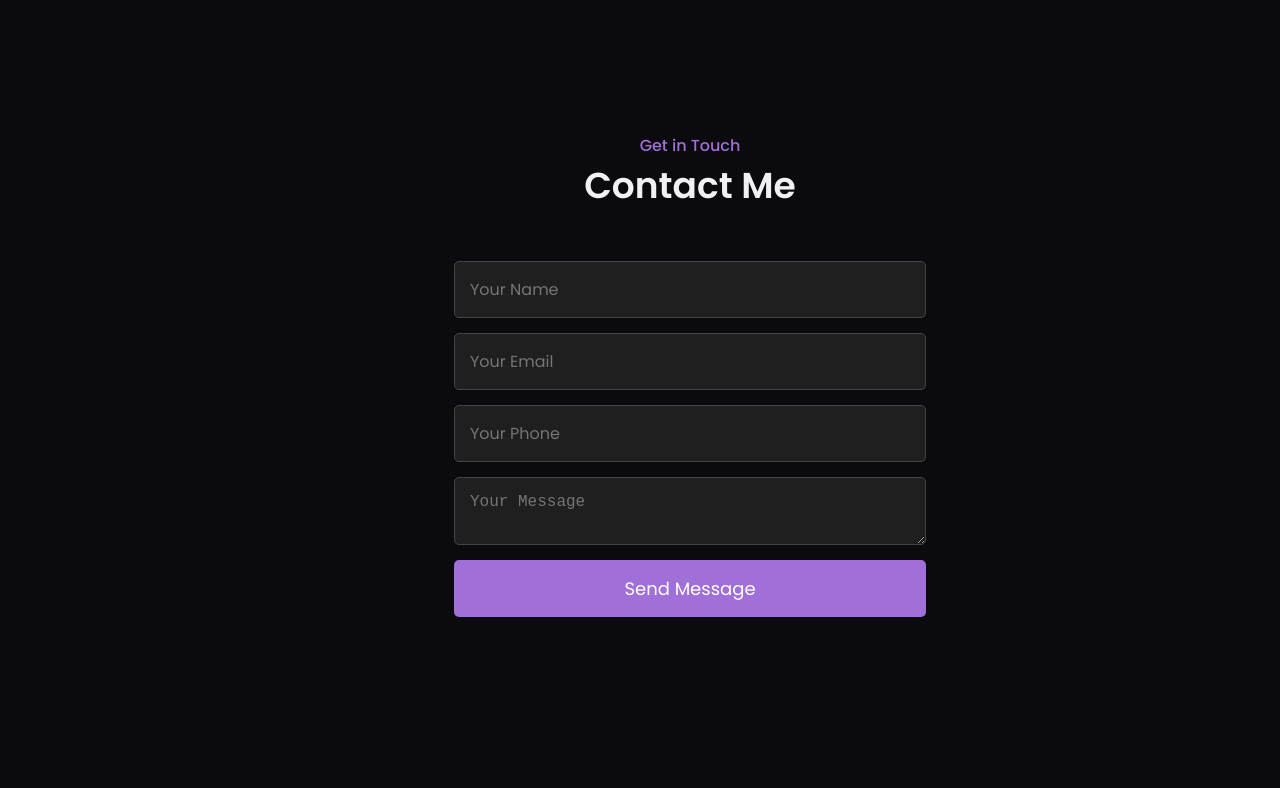
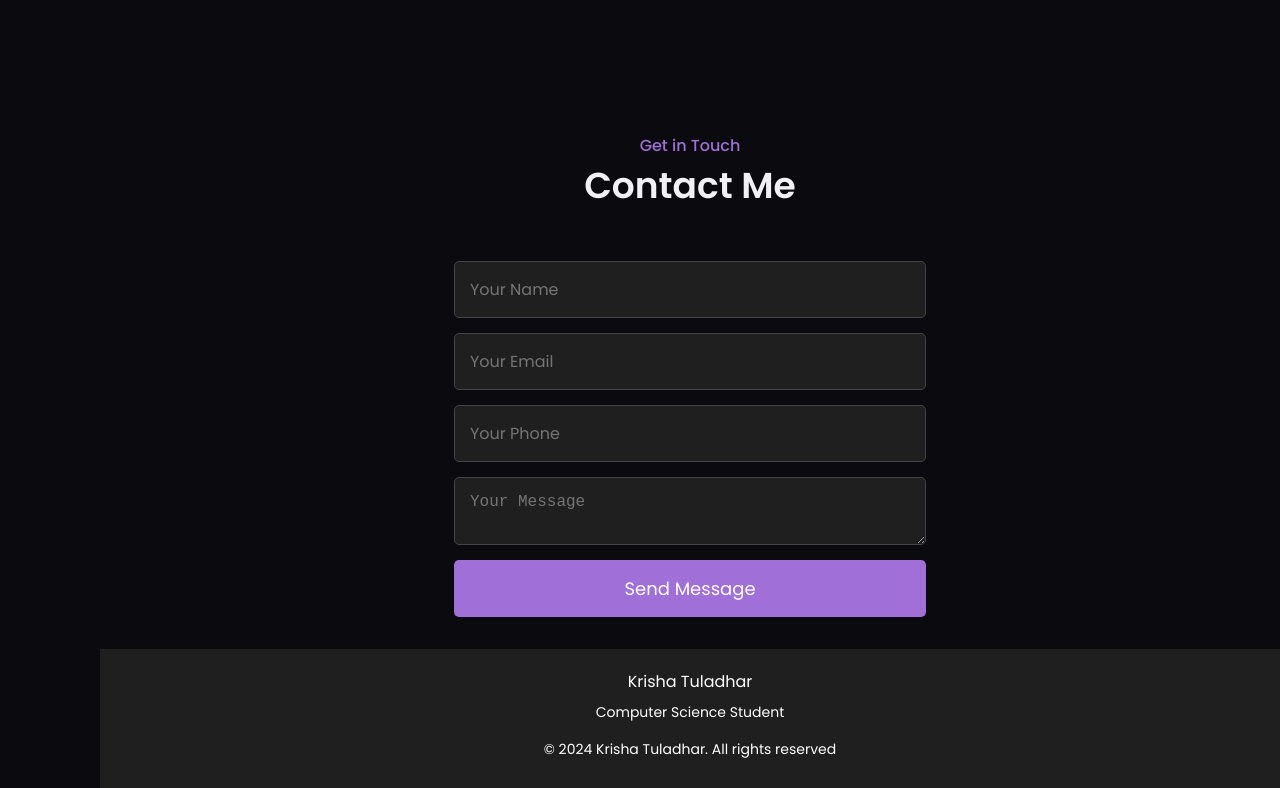
Before and after one commit to krishatuladhar/portfolio, a plain HTML site: page index.html in a window 1280 px wide. Shown: the part 2934-3722 px from the top of the page. Before the commit the page ends 3583 px from the top, so only its background shows below. Drawn offline with nearby package versions, Linux system fonts and the light colour scheme.

Commit message:
footer-section

```diff
--- a/css/global.css
+++ b/css/global.css
@@ -795,3 +795,35 @@ input {
       padding: 0 20px;
   }
 }
+
+/*=============== FOOTER ===============*/
+footer {
+  background-color: #1f1f1f;
+  padding: 20px;
+  text-align: center;
+  color: #fff;
+  display: flex;
+  justify-content: space-between;
+  align-items: center;
+  margin-top: auto;
+  margin-left: 100px;
+}
+
+.footer__content {
+  display: flex;
+  flex-direction: column;
+  align-items: center;
+  width: 100%;
+}
+
+.footer__subtitle {
+  font-size: var(--small-font-size);
+  margin: var(--mb-0-5);
+}
+
+/* Responsive Footer */
+@media screen and (max-width: 768px) {
+  footer {
+      margin-left: 0;
+  }
+}
--- a/index.html
+++ b/index.html
@@ -348,7 +348,16 @@
         </div>
       </section>
     </main>
-
+    <!--===== FOOTER =====-->
+    <footer>
+      <div class="footer__content">
+        <p>Krisha Tuladhar</p>
+        <p class="footer__subtitle">Computer Science Student</p>
+        <p class="footer__subtitle">
+          © 2024 Krisha Tuladhar. All rights reserved
+        </p>
+      </div>
+    </footer>
     <!--========== JS ==========-->
     <script src="./js/sidebar.js"></script>
     <script src="./js/modal.js"></script>
```
